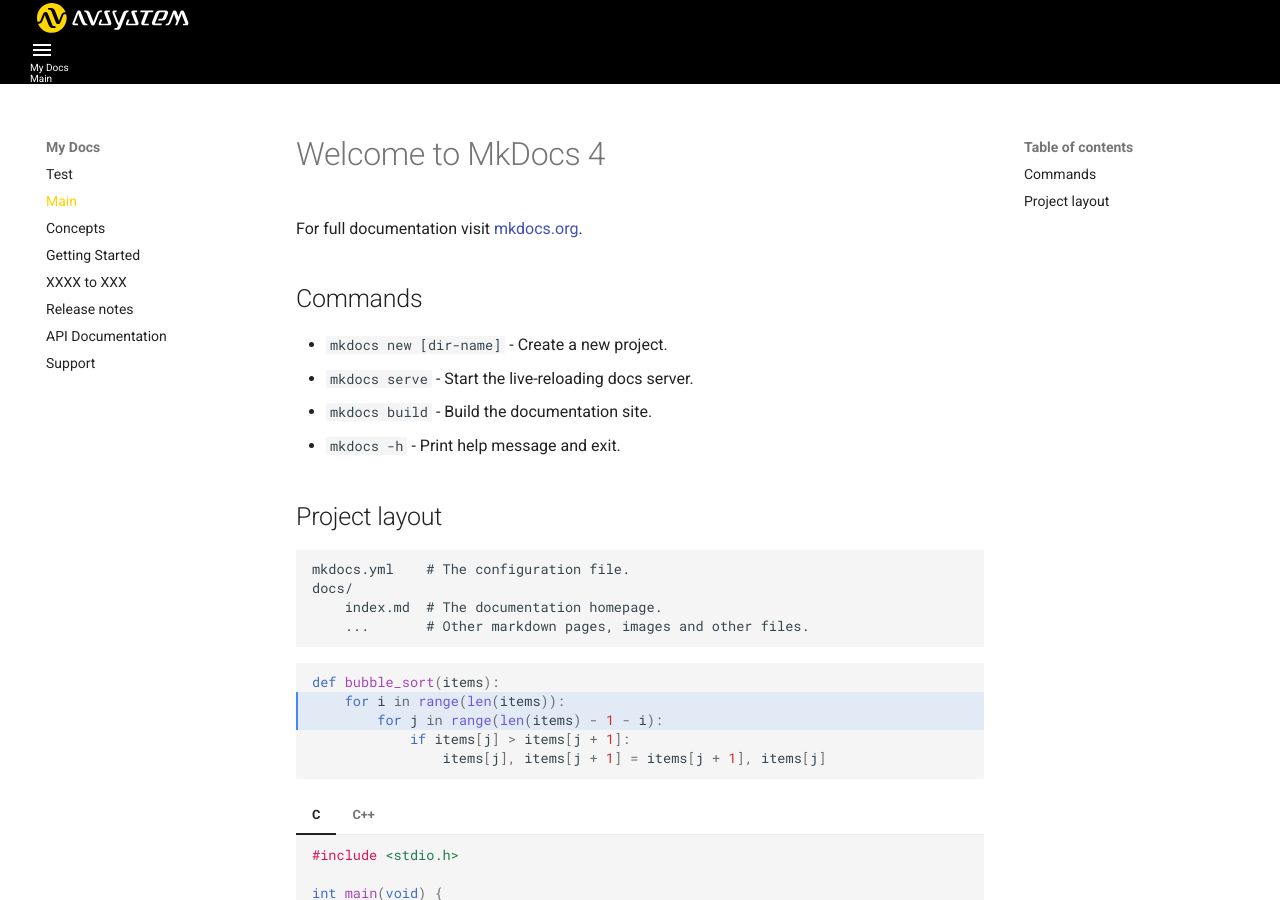
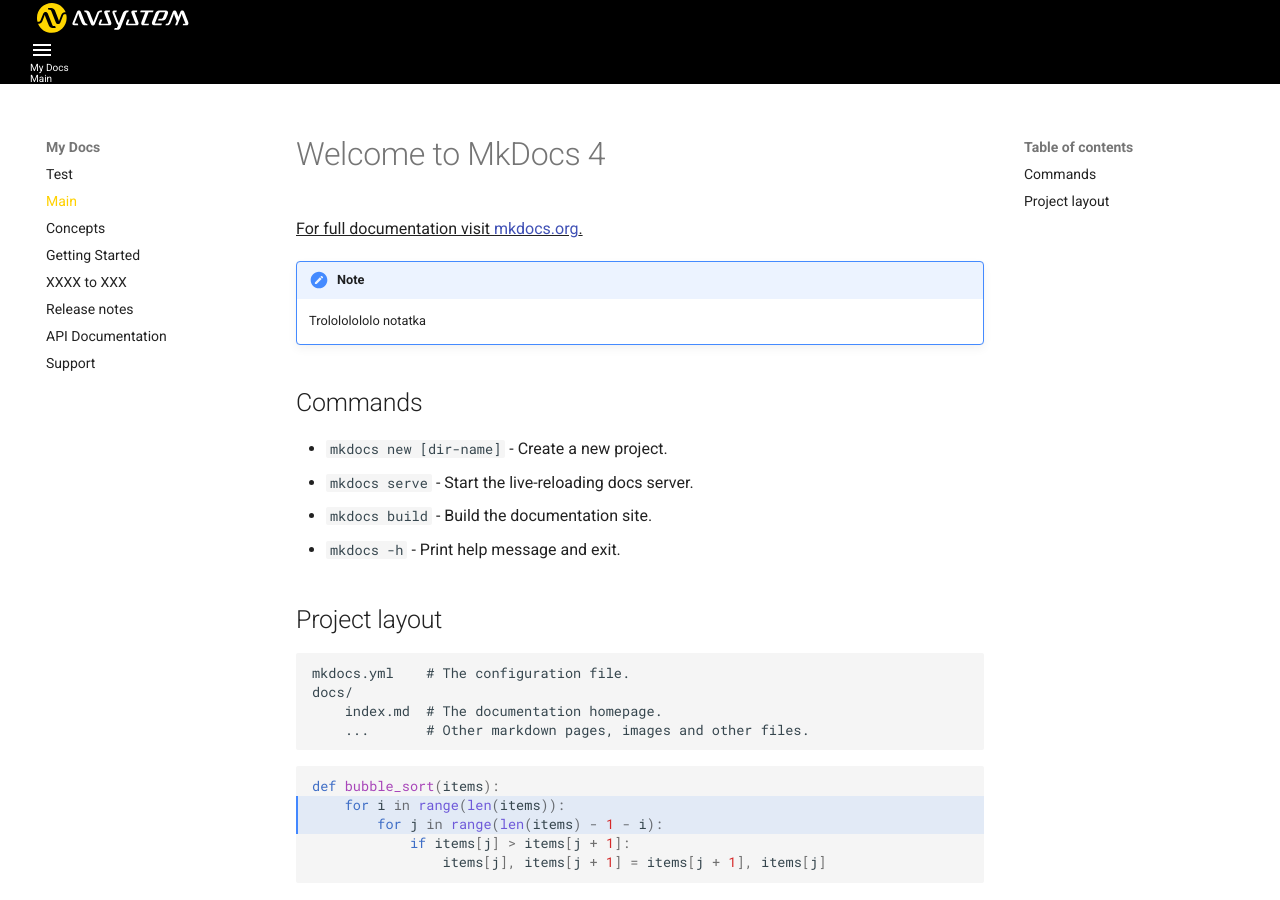
Before and after one commit to Passarinho4/mkdocs, an MkDocs documentation site: the page built from docs/index.md, in a window 1280 px wide and 900 px high. Built offline with MkDocs 1.6.1 and Material for MkDocs 9.7.7, drawn with Linux system fonts in a browser that asks for light colours.

Commit message:
extensions

```diff
--- a/docs/index.md
+++ b/docs/index.md
@@ -1,5 +1,9 @@
 # Welcome to MkDocs 4
-For full documentation visit [mkdocs.org](https://www.mkdocs.org).
+<u>For full documentation visit [mkdocs.org](https://www.mkdocs.org). </u>
+
+
+!!! note
+    Trolololololo notatka
 
 ## Commands
 
--- a/mkdocs.yml
+++ b/mkdocs.yml
@@ -10,6 +10,9 @@ markdown_extensions:
   - pymdownx.tabbed
   - pymdownx.superfences
   - attr_list
+  - admonition
+  - pymdownx.details
+  - pymdownx.superfences
 
 plugins:
   - search
```
